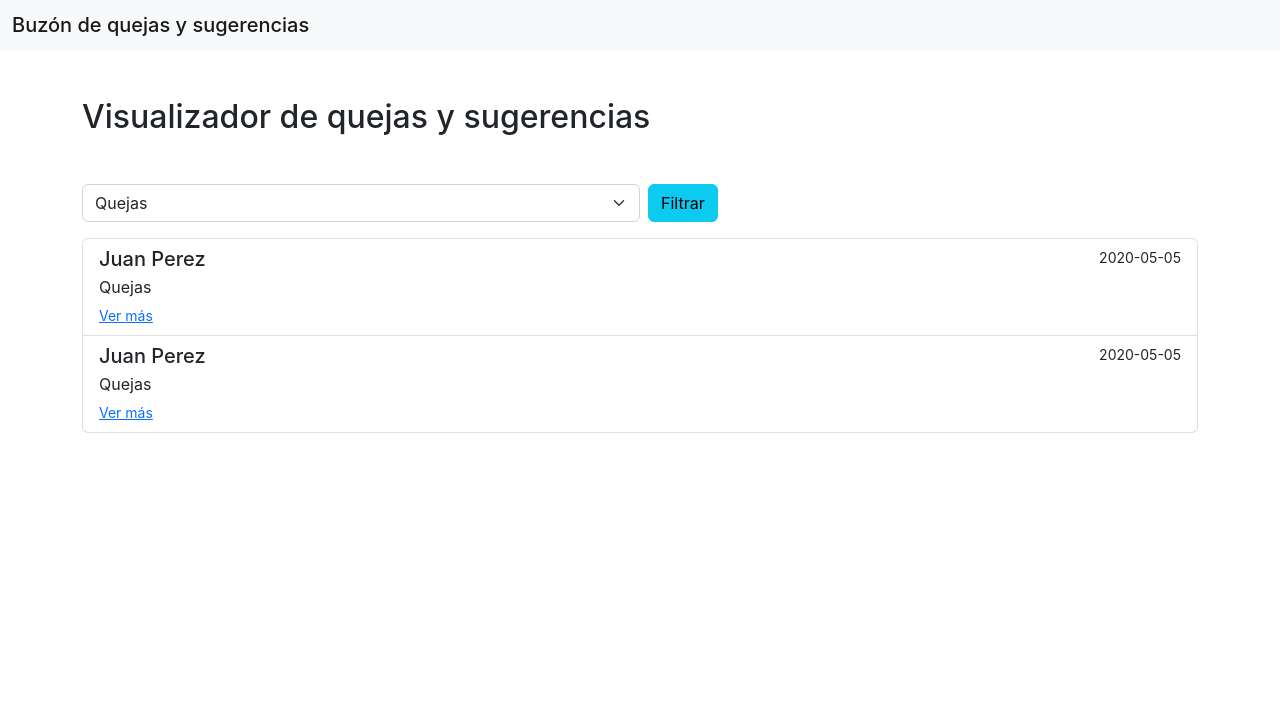
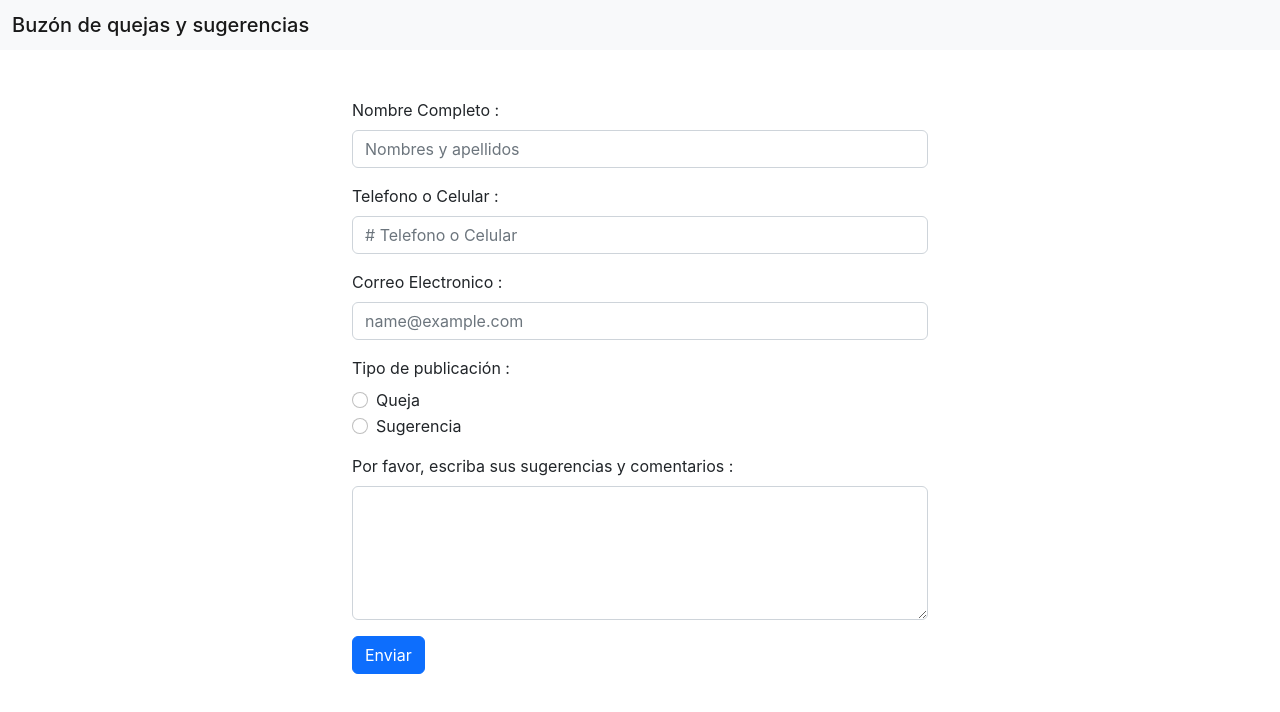
Before and after one commit to jorianom/novareto_frontend, a React (Create React App) app: page / in a window 1280 px wide. Shown: the top 712 px of the page. Built offline with nearby package versions, Linux system fonts and the light colour scheme; the HTML template or start-up script is replaced by a standard one.

Commit message:
add validation to form

```diff
--- a/package.json
+++ b/package.json
@@ -5,6 +5,7 @@
   "dependencies": {
     "react": "^18.1.0",
     "react-dom": "^18.1.0",
+    "react-hook-form": "^7.31.3",
     "react-scripts": "^2.1.3"
   },
   "scripts": {
--- a/src/App.js
+++ b/src/App.js
@@ -1,7 +1,6 @@
 import React from "react";
 import PostMailbox from "./components/Mailbox/PostMailbox";
 import ViewMailbox from "./components/Mailbox/ViewMailbox";
-import ModalMailbox from "./components/Mailbox/ModalMailbox";
 function App() {
     return (
         <div className="App">
@@ -12,7 +11,7 @@ function App() {
                     </span>
                 </div>
             </nav>
-            <ViewMailbox />
+            <PostMailbox />
         </div>
     );
 }
--- a/src/components/Mailbox/PostMailbox.js
+++ b/src/components/Mailbox/PostMailbox.js
@@ -1,70 +1,116 @@
 import React from "react";
+import { useForm } from "react-hook-form";
 
 const PostMailbox = () => {
+    const {
+        handleSubmit,
+        register,
+        formState: { errors },
+    } = useForm();
+
+    const onSubmit = async (data) => {
+        console.log(data)
+    };
     const msg =
         "Gracias por su franqueza al   manifestarnos sus quejas o sugerencias, seguiremos esforzándonos por mejorar cada día nuestros procesos internos";
     return (
         <>
             <div className="container-fluid mt-5 post ">
-                <div class="mb-3">
-                    <label for="name" class="form-label">
+                <form onSubmit={handleSubmit(onSubmit)}>
+                    <div className="mb-3">
+                        <label htmlFor="name" className="form-label">
                             Nombre Completo :
                         </label>
                         <input
                             type="text"
-                        class="form-control"
-                        id="name"
+                            className="form-control"
                             placeholder="Nombres y apellidos"
+                            {...register("name", { required: true })}
                         />
+                        {errors.name && <span>Este campo es obligatorio</span>}
                     </div>
-                <div class="mb-3">
-                    <label for="celular" class="form-label">
+                    <div className="mb-3">
+                        <label htmlFor="celular" className="form-label">
                             Telefono o Celular :
                         </label>
                         <input
                             type="text"
-                        class="form-control"
+                            {...register("celular")}
+                            className="form-control"
                             id="celular"
+                            name="celular"
                             placeholder="# Telefono o Celular"
                         />
                     </div>
+                    <div className="mb-3">
+                        <label htmlFor="email" className="form-label">
+                            Correo Electronico :
+                        </label>
+                        <input
+                            type="email"
+                            {...register("email", {
+                                required: true,
+                                pattern: {
+                                    value: /^[A-Z0-9._%+-]+@[A-Z0-9.-]+\.[A-Z]{2,}$/i,
+                                    message: "invalid email address",
+                                },
+                            })}
+                            className="form-control"
+                            id="email"
+                            name="email"
+                            placeholder="name@example.com"
+                        />
+                        {errors.email && errors.email.message}
+                    </div>
                     <div>
-                    <label class="form-label">Tipo de publicación :</label>
-                    <div class="form-check">
+                        <label className="form-label">Tipo de publicación :</label>
+                        <div className="form-check">
                             <input
-                            class="form-check-input"
+                                className="form-check-input"
                                 type="radio"
-                            name="flexRadioDefault"
-                            id="flexRadioDefault1"
+                                {...register("type", { required: true })}
+                                name="type"
+                                value="Queja"
                             />
-                        <label class="form-check-label" for="flexRadioDefault1">
-                            Quejas
+                            <label className="form-check-label" htmlFor="type">
+                                Queja
                             </label>
                         </div>
-                    <div class="form-check mb-3">
+                        <div className="form-check mb-3">
                             <input
-                            class="form-check-input"
+                                className="form-check-input"
                                 type="radio"
-                            name="flexRadioDefault"
-                            id="flexRadioDefault2"
-                            checked
+                                {...register("type", { required: true })}
+                                name="type"
+                                value="Sugerencia"
                             />
-                        <label class="form-check-label" for="flexRadioDefault2">
+                            <label className="form-check-label" htmlFor="type">
                                 Sugerencia
                             </label>
                         </div>
+                        {errors.type && <span>Este campo es obligatorio</span>}
                     </div>
-                <div class="mb-3">
-                    <label for="comments" class="form-label">
+                    <div className="mb-3">
+                        <label htmlFor="comments" className="form-label">
                             Por favor, escriba sus sugerencias y comentarios :
                         </label>
-                    <textarea class="form-control" id="comments" rows="5"></textarea>
+                        <textarea
+                            className="form-control"
+                            id="comments"
+                            {...register("comments", { required: true })}
+                            name="comments"
+                            rows="5"
+                        ></textarea>
+                        {errors.comments && <span>Este campo es obligatorio</span>}
                     </div>
-                <div class="col-auto">
-                    <button type="submit" class="btn btn-primary mb-3">
-                        Enviar
-                    </button>
+                    <div className="col-auto">
+                        <input
+                            type="submit"
+                            className="btn btn-primary mb-3"
+                            value="Enviar"
+                        />
                     </div>
+                </form>
             </div>
         </>
     );
--- a/src/components/Mailbox/ViewMailbox.js
+++ b/src/components/Mailbox/ViewMailbox.js
@@ -62,7 +62,7 @@ const ViewMailbox = () => {
                                                     class="modal-title"
                                                     id="exampleModalLabel"
                                                 >
-                                                    Modal title
+                                                    {item.type}
                                                 </h5>
                                                 <button
                                                     type="button"
@@ -71,14 +71,14 @@ const ViewMailbox = () => {
                                                     aria-label="Close"
                                                 ></button>
                                             </div>
-                                            <div class="modal-body">...</div>
+                                            <div class="modal-body">{item.name}</div>
                                             <div class="modal-footer">
                                                 <button
                                                     type="button"
                                                     class="btn btn-secondary"
                                                     data-bs-dismiss="modal"
                                                 >
-                                                    Close
+                                                    Cerrar
                                                 </button>
                                             </div>
                                         </div>
```
Also changed, not shown: src/components/Mailbox/ModalMailbox.js (deleted, +0 -11 lines), 1 other file (tests, documents, lock files or other folders). Lines whose indentation alone changed are shown as unchanged.
